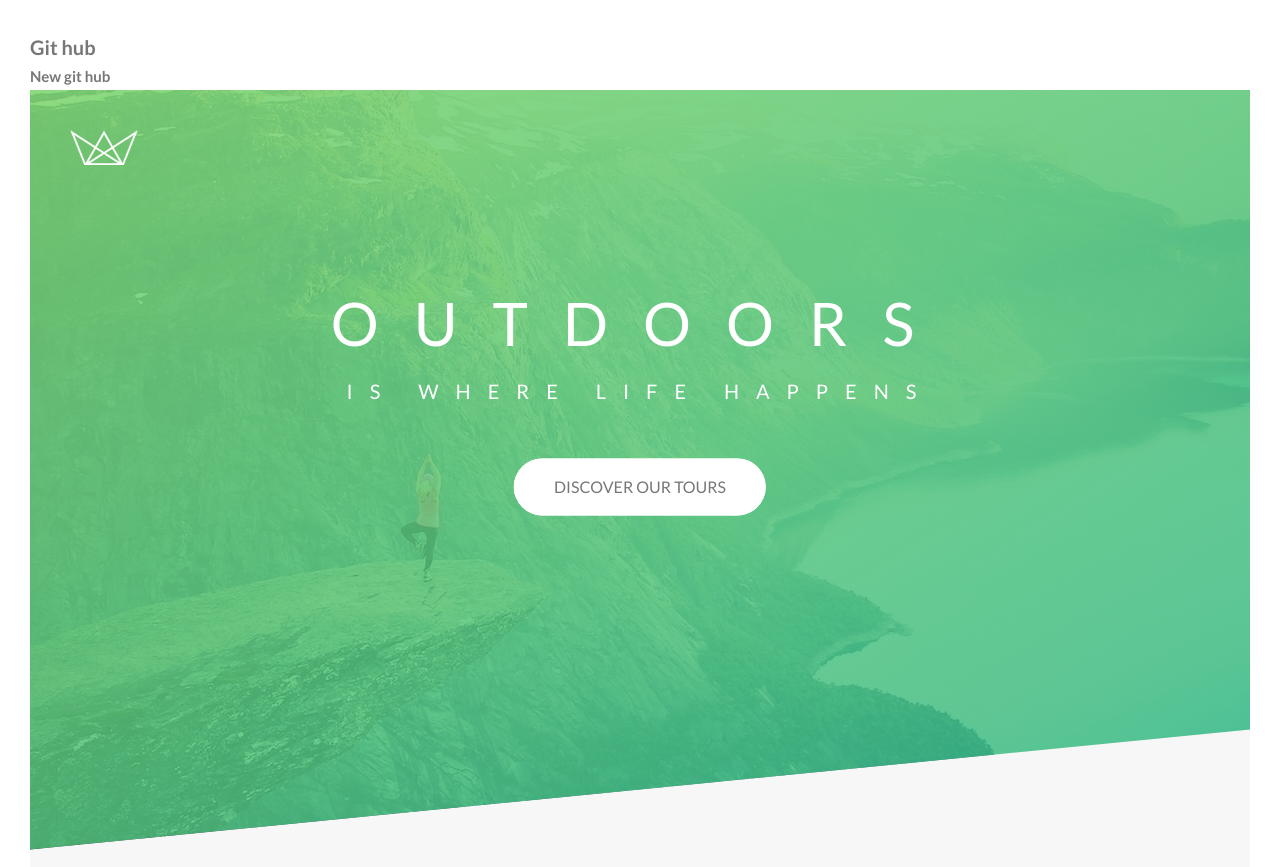
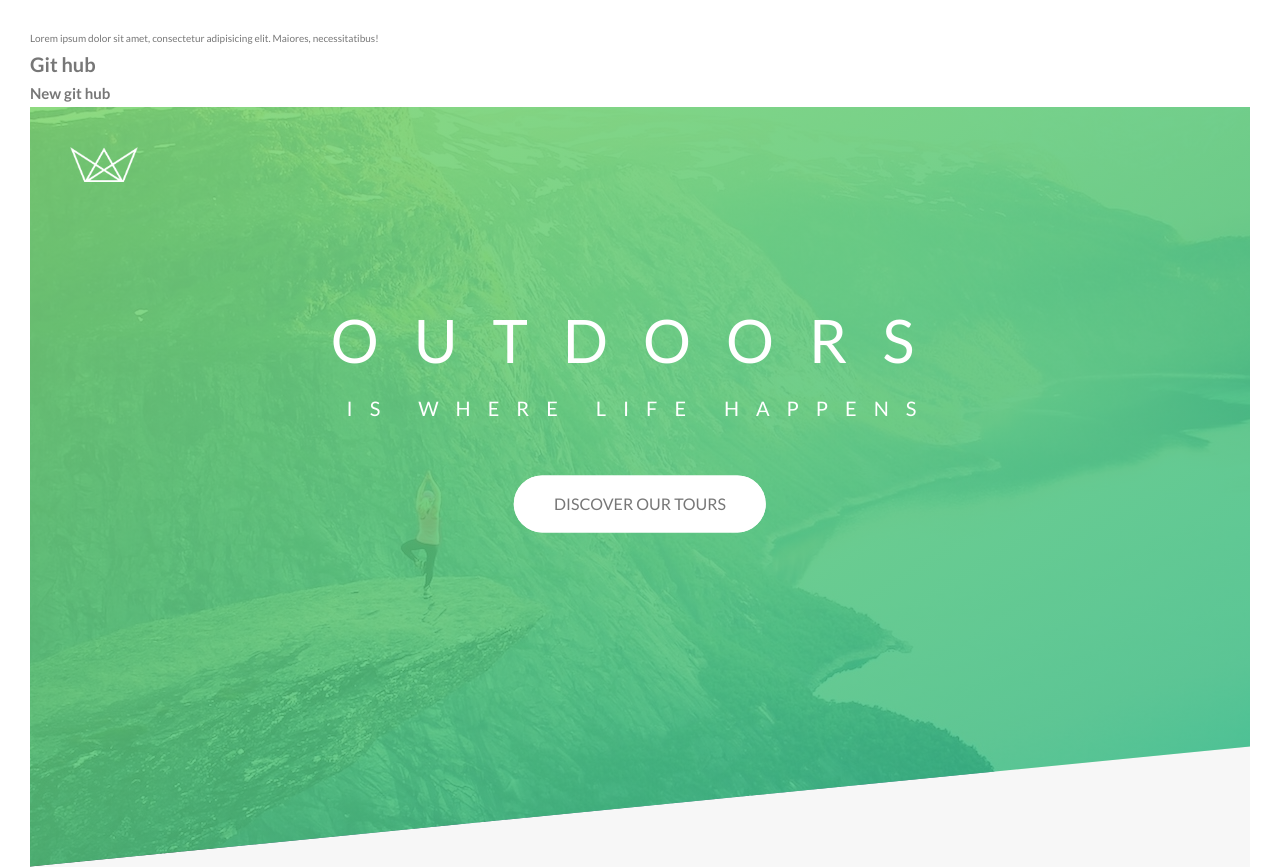
Before and after one commit to Bansukundalvyas/Netos, a website: page index.html in a window 1280 px wide. Shown: the top 867 px of the page. Drawn offline with Linux system fonts and the light colour scheme.

Commit message:
added p
lorem

```diff
--- a/index.html
+++ b/index.html
@@ -9,7 +9,7 @@
         <link href="css/style.css" type="text/css" rel="stylesheet">
     </head>
     <body>
-
+        <p>Lorem ipsum dolor sit amet, consectetur adipisicing elit. Maiores, necessitatibus!</p>
         <h1>Git hub</h1>
         <h2>New git hub</h2>
         <!-- <video src="img/video.mp4" width="500" height="300" autoplay controls muted loop></video> -->
```
